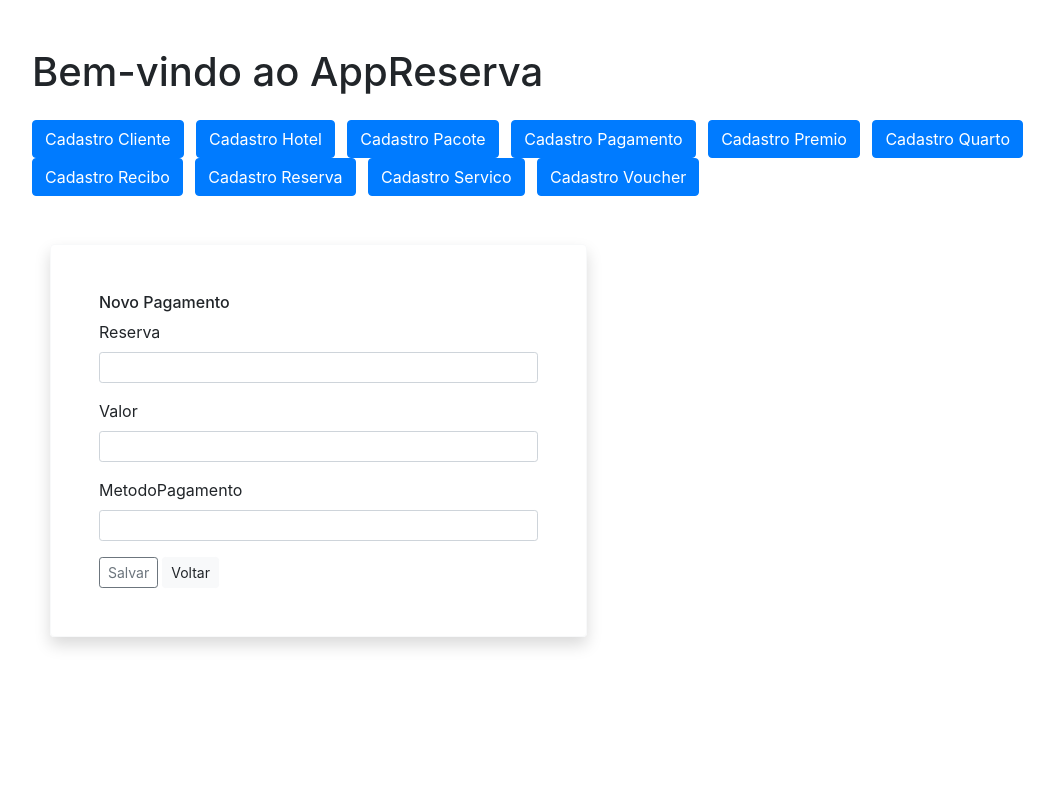
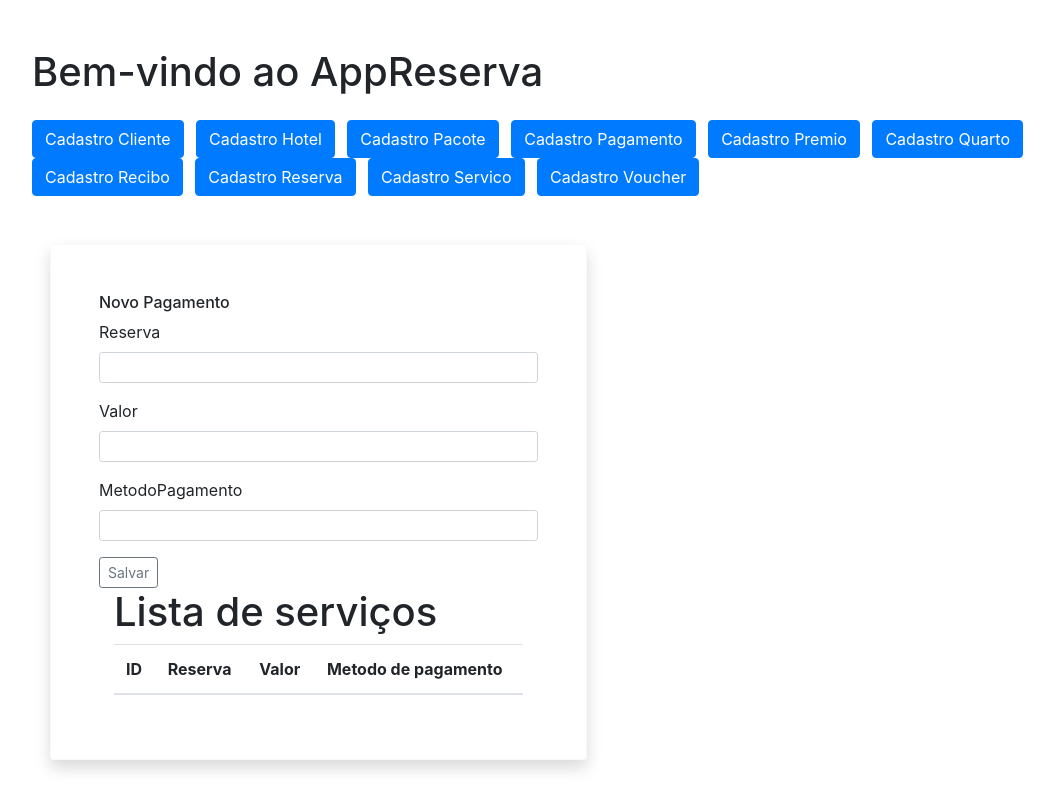
Before and after one commit to ViniciusPopowicz/ProjetoReserva, an Angular app in the folder AppReserva/: page /Pagamento in a window 1280 px wide. Shown: the whole page, without its empty margins (53-1107 px from the left). Built offline with nearby package versions, Linux system fonts and the light colour scheme.

Commit message:
Commit listagem cliente coucher e pagamento

```diff
--- a/AppReserva/src/app/Pagamento.ts
+++ b/AppReserva/src/app/Pagamento.ts
@@ -4,5 +4,5 @@ export class Pagamento{
     idPagamento: number=0;
     reserva: Reserva| undefined;
     valor: number=0;
-    metodoPagamneto: Number=0;
+    metodoPagamento: Number=0;
 }
--- a/AppReserva/src/app/components/clientes/clientes.component.html
+++ b/AppReserva/src/app/components/clientes/clientes.component.html
@@ -1,34 +1,19 @@
 <div class="container p-5">
   <div class="row">
-      <div
-        class="col-6 border border-light rounded p-5 shadow"
-        *ngIf="formulario"
-      >
+    <div class="col-6 border border-light rounded p-5 shadow" *ngIf="formulario">
       <h6>{{ tituloFormulario }}</h6>
       <form [formGroup]="formulario" (ngSubmit)="enviarFormulario()">
         <div class="form-group">
           <label>Cpf</label>
-            <input
-              type="text"
-              class="form-control form-control-sm"
-              formControlName="cpf"
-            />
+          <input type="text" class="form-control form-control-sm" formControlName="cpf" />
         </div>
         <div class="form-group">
           <label>Nome</label>
-            <input
-              type="text"
-              class="form-control form-control-sm"
-              formControlName="nome"
-            />
+          <input type="text" class="form-control form-control-sm" formControlName="nome" />
         </div>
         <div class="form-group">
           <label>Telefone</label>
-            <input
-              type="text"
-              class="form-control form-control-sm"
-              formControlName="telefone"
-            />
+          <input type="text" class="form-control form-control-sm" formControlName="telefone" />
         </div>
         <div class="container">
           <div class="row">
@@ -37,9 +22,28 @@
                 Salvar
               </button>
             </div>
-              <div class="pl-1">
-                <button type="button" class="btn btn-sm btn-light">Voltar</button>
+            <div class="container">
+              <h1>Lista de serviços</h1>
+              <table class="table" name="listaServicos">
+                <thead>
+                  <tr>
+                    <th>CPF</th>
+                    <th>Nome</th>
+                    <th>Telefone</th>
+                  </tr>
+                </thead>
+                <tbody>
+                  <tr *ngFor="let cliente of clientes">
+
+                    <td>{{ cliente?.cpf }}</td>
+                    <td>{{ cliente?.nome }}</td>
+                    <td>{{ cliente?.telefone }}</td>
+                  </tr>
+                </tbody>
+              </table>
             </div>
+
+
           </div>
         </div>
       </form>
--- a/AppReserva/src/app/components/pagamentos/pagamentos.component.html
+++ b/AppReserva/src/app/components/pagamentos/pagamentos.component.html
@@ -1,34 +1,19 @@
 <div class="container p-5">
   <div class="row">
-      <div
-        class="col-6 border border-light rounded p-5 shadow"
-        *ngIf="formulario"
-      >
+    <div class="col-6 border border-light rounded p-5 shadow" *ngIf="formulario">
       <h6>{{ tituloFormulario }}</h6>
       <form [formGroup]="formulario" (ngSubmit)="enviarFormulario()">
         <div class="form-group">
           <label>Reserva</label>
-            <input
-              type="text"
-              class="form-control form-control-sm"
-              formControlName="reserva"
-            />
+          <input type="text" class="form-control form-control-sm" formControlName="reserva" />
         </div>
         <div class="form-group">
           <label>Valor</label>
-            <input
-              type="text"
-              class="form-control form-control-sm"
-              formControlName="valor"
-            />
+          <input type="text" class="form-control form-control-sm" formControlName="valor" />
         </div>
         <div class="form-group">
           <label>MetodoPagamento</label>
-            <input
-              type="text"
-              class="form-control form-control-sm"
-              formControlName="metodoPagamento"
-            />
+          <input type="text" class="form-control form-control-sm" formControlName="metodoPagamento" />
         </div>
         <div class="container">
           <div class="row">
@@ -37,8 +22,27 @@
                 Salvar
               </button>
             </div>
-              <div class="pl-1">
-                <button type="button" class="btn btn-sm btn-light">Voltar</button>
+            <div class="container">
+              <h1>Lista de serviços</h1>
+              <table class="table" name="listaServicos">
+                <thead>
+                  <tr>
+                    <th>ID</th>
+                    <th>Reserva</th>
+                    <th>Valor</th>
+                    <th>Metodo de pagamento</th>
+                  </tr>
+                </thead>
+                <tbody>
+                  <tr *ngFor="let pagamento of pagamentos">
+
+                    <td>{{ pagamento.idPagamento }}</td>
+                    <td>{{ pagamento.reserva }}</td>
+                    <td>{{ pagamento.valor }}</td>
+                    <td>{{ pagamento.metodoPagamento }}</td>
+                  </tr>
+                </tbody>
+              </table>
             </div>
           </div>
         </div>
--- a/AppReserva/src/app/components/vouchers/vouchers.component.html
+++ b/AppReserva/src/app/components/vouchers/vouchers.component.html
@@ -3,12 +3,29 @@
         <div class="col-6 border border-light rounded p-5 shadow" *ngIf="formulario">
             <h6>{{ tituloFormulario }}</h6>
             <form [formGroup]="formulario" (ngSubmit)="enviarFormulario()">
-                <div class="form-group"><label>Descrição</label><input type="text" class="form-control form-control-sm"
-                        formControlName="descricao" /></div>
+                <div class="form-group"><label>Desconto</label><input type="text" class="form-control form-control-sm"
+                        formControlName="desconto" /></div>
                 <div class="container">
                     <div class="row">
                         <div><button type="submit" class="btn btn-sm btn-outline-secondary">Salvar</button></div>
-                        <div class="pl-1"><button type="button" class="btn btn-sm btn-light">Voltar</button></div>
+                        <div class="container">
+                            <h1>Lista de serviços</h1>
+                            <table class="table" name="listaServicos">
+                                <thead>
+                                    <tr>
+                                        <th>ID</th>
+                                        <th>Desconto</th>
+                                    </tr>
+                                </thead>
+                                <tbody>
+                                    <tr *ngFor="let voucher of vouchers">
+
+                                        <td>{{ voucher.id }}</td>
+                                        <td>{{ voucher.desconto }}</td>
+                                    </tr>
+                                </tbody>
+                            </table>
+                        </div>
                     </div>
                 </div>
             </form>
```
Lines whose indentation alone changed are shown as unchanged.
